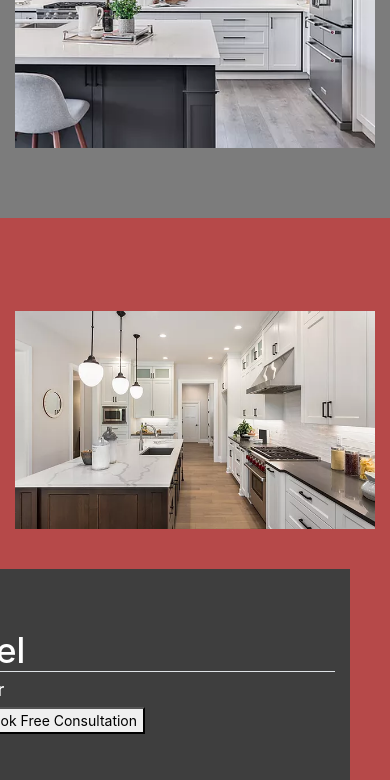
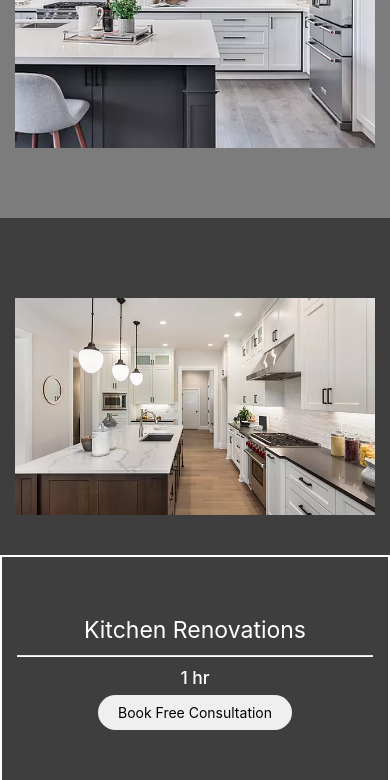
Before and after one commit to shabnam-priyanka/ottawa-reno, a Next.js app: page / in a window 390 px wide. Shown: the part 1156-1936 px from the top of the page. Built offline with nearby package versions, Linux system fonts and the light colour scheme.

Commit message:
done and update @Mahbub-Hasan1

```diff
--- /dev/null
+++ b/components/Home/ContactUs.js
@@ -0,0 +1,11 @@
+import React from 'react';
+
+const ContactUs = () => {
+    return (
+        <div>
+            <h1>contact us page</h1>
+        </div>
+    );
+};
+
+export default ContactUs;
--- a/components/Home/Header.js
+++ b/components/Home/Header.js
@@ -5,7 +5,7 @@ const Header = () => {
     const hello = 5;
     return (
         <div className="header-area">
-            <Navbar />
+            <Navbar background="rgba(255, 255, 255, 0)" />
             <header className="container-xl">
                 <div className="row">
                     <div className="col-md p-0" />
--- a/components/Home/Renovations.js
+++ b/components/Home/Renovations.js
@@ -1,21 +1,63 @@
-import React from 'react';
+import React, { useState } from 'react';
+
+const FakeDataRenovations = [
+    {
+        id: 1,
+        img: "https://www.w3schools.com/css/img_forest.jpg",
+        name: "Kitchen Renovations",
+        time: "1 hr",
+    },
+    {
+        id: 2,
+        img: "https://www.w3schools.com/css/img_forest.jpg",
+        name: "Kitchen Renovations",
+        time: "1 hr",
+    },
+    {
+        id: 3,
+        img: "https://www.w3schools.com/css/img_forest.jpg",
+        name: "Kitchen Renovations",
+        time: "1 hr",
+    },
+    {
+        id: 4,
+        img: "https://www.w3schools.com/css/img_forest.jpg",
+        name: "Kitchen Renovations",
+        time: "1 hr",
+    },
+    {
+        id: 5,
+        img: "https://www.w3schools.com/css/img_forest.jpg",
+        name: "Kitchen Renovations",
+        time: "1 hr",
+    },
+]
 
 const Renovations = () => {
-    const sks = 5;
+    const [renoDaa, setRenoData] = useState(FakeDataRenovations);
+
     return (
-        <div className="renovations-area  d-flex align-items-center">
-            <section className="container-xl renovation-contents">
+        <div className="renovations-area align-items-center">
+            {renoDaa.map(rno =>
+
+                <section className="container-xl">
+                    <div className="renovation-contents">
                         <div className="row">
-                    <div className="col-md-7 renovations-img-div">
+                            <div className="col-lg-7 renovations-img-div">
                                 <img className="img-fluid" src="/images/Reno1.webp" alt="img" />
                             </div>
-                    <div className="col-md-5 renovations-content-div">
-                        <h1 className="border-bottom">hel</h1>
+                            <div className="col-lg-6 renovations-content-div">
+                                <h2>Kitchen Renovations</h2>
+                                <hr />
                                 <h5>1 hr</h5>
                                 <button type="button">Book Free Consultation</button>
                             </div>
                         </div>
+                    </div>
                 </section>
+
+            )}
+
         </div>
     );
 };
--- a/components/ShareComponent/Navbar.js
+++ b/components/ShareComponent/Navbar.js
@@ -21,7 +21,7 @@ const Navbar = ({background}) => (
             </button>
             <div className="collapse navbar-collapse  justify-content-end" id="navbarNav">
                 <ul className="navbar-nav">
-                    <li className="nav-item active">
+                    <li className="nav-item">
                         <Link href="/">
                             <a className="nav-link">
                                 Home <span className="sr-only">(current)</span>
--- a/pages/index.js
+++ b/pages/index.js
@@ -1,4 +1,5 @@
 import About from '../components/Home/About';
+import ContactUs from '../components/Home/ContactUs';
 import Header from '../components/Home/Header';
 import Renovations from '../components/Home/Renovations';
 
@@ -8,6 +9,7 @@ export default function Home() {
             <Header />
             <About />
             <Renovations />
+            <ContactUs/>
             <h1>This is home</h1>
         </div>
     );
--- a/pages/style.css
+++ b/pages/style.css
@@ -6,14 +6,14 @@ $$$$$$$$ Navbar area style start
   /* background-color: rgba(255, 217, 0, 0.349); */
   height: 90px;
   padding-bottom: 0px;
-  padding-top: 25px;
+  padding-top: 65px;
   box-shadow: 0 4px 2px -2px gray;
 }
 
 .navNumber {
   z-index: 3;
   position: relative;
-  top: 0px;
+  top: -40px;
   left: 0px;
   font-weight: bold;
   color: black;
@@ -62,26 +62,100 @@ $$$ about-area ended $$$ renovations-area style start
 ****************************************************$$*/
 
 .renovations-area {
-  height: 650px;
-  background-color: #b64949;
+  background-color: #3e3e3e;
   padding: 50px 0px;
 }
 
 .renovation-contents {
   position: relative;
-  /* overflow: hidden; */
+  margin: 30px 0px;
 }
 
-.renovations-img-div {
+.renovations-img-div img:hover {
+  opacity: 0.8;
 }
 
 .renovations-content-div {
-  /* position: relative; */
   background-color: #3e3e3e;
   color: #fff;
   padding: 60px;
   position: absolute;
   top: 40px;
-  right: 40px;
-  /* z-index: 2; */
+  right: 0px;
+  border: 2px solid #fff;
 }
+
+@media (max-width: 991px) {
+  .renovation-contents {
+    text-align: center;
+  }
+  .renovations-content-div {
+    position: static;
+  }
+}
+
+.renovations-content-div h2 {
+  font-weight: 400;
+}
+
+.renovations-content-div hr {
+  height: 1px;
+  background-color: #fff;
+  margin: 20px 0px;
+}
+
+.renovations-content-div button {
+  border: none;
+  padding: 7px 20px;
+  border-radius: 20px;
+  margin-top: 20px;
+}
+
+@media (max-width: 900px) {
+  .renovations-content-div h2 {
+    font-size: 23px;
+  }
+  .renovations-content-div hr {
+    margin: 10px 0px;
+  }
+  .renovations-content-div button {
+    margin-top: 0px;
+  }
+}
+
+/***************************************************$$
+$$$ renovations-area ended $$$ Contact Us-area style start
+****************************************************$$*/
+/* .
+.
+.
+.
+.
+.
+.
+.
+.
+
+.
+.
+.*/
+
+/* %%%%%%%%%%%%%%%%%%%%%%%%%%%%%%%%%%%%%%%%%%%%%%%%%%%%%%%%%%%%%%%%%%%%%%%%%%%%%%%%%%%%%%%%%%%%%%%%%%% */
+/* %%%%%%%%%%%%%%%%%%%%%%%%%%%%%%%%%%%%%%%%  Book Online style area start %%%%%%%%%%%%%%%%%%%%%%%%%%%%%%%%%%%%*/
+/* %%%%%%%%%%%%%%%%%%%%%%%%%%%%%%%%%%%%%%%%%%%%%%%%%%%%%%%%%%%%%%%%%%%%%%%%%%%%%%%%%%%%%%%%%%%%%%%%%%% */
+
+/***************************************************$$
+$$$ renovations-area ended $$$ Contact Us-area style start
+****************************************************$$*/
+@media (min-width: 600px) {
+  .rootCard {
+    display: flex;
+    flex-wrap: wrap;
+    justify-content: center;
+  }
+
+  .card {
+    margin: 10px;
+    max-width: 23%;
+  }
+}
```
Also changed, not shown: components/bookOnline/BookOnline.js (+13 -9 lines). Lines whose indentation alone changed are shown as unchanged.
